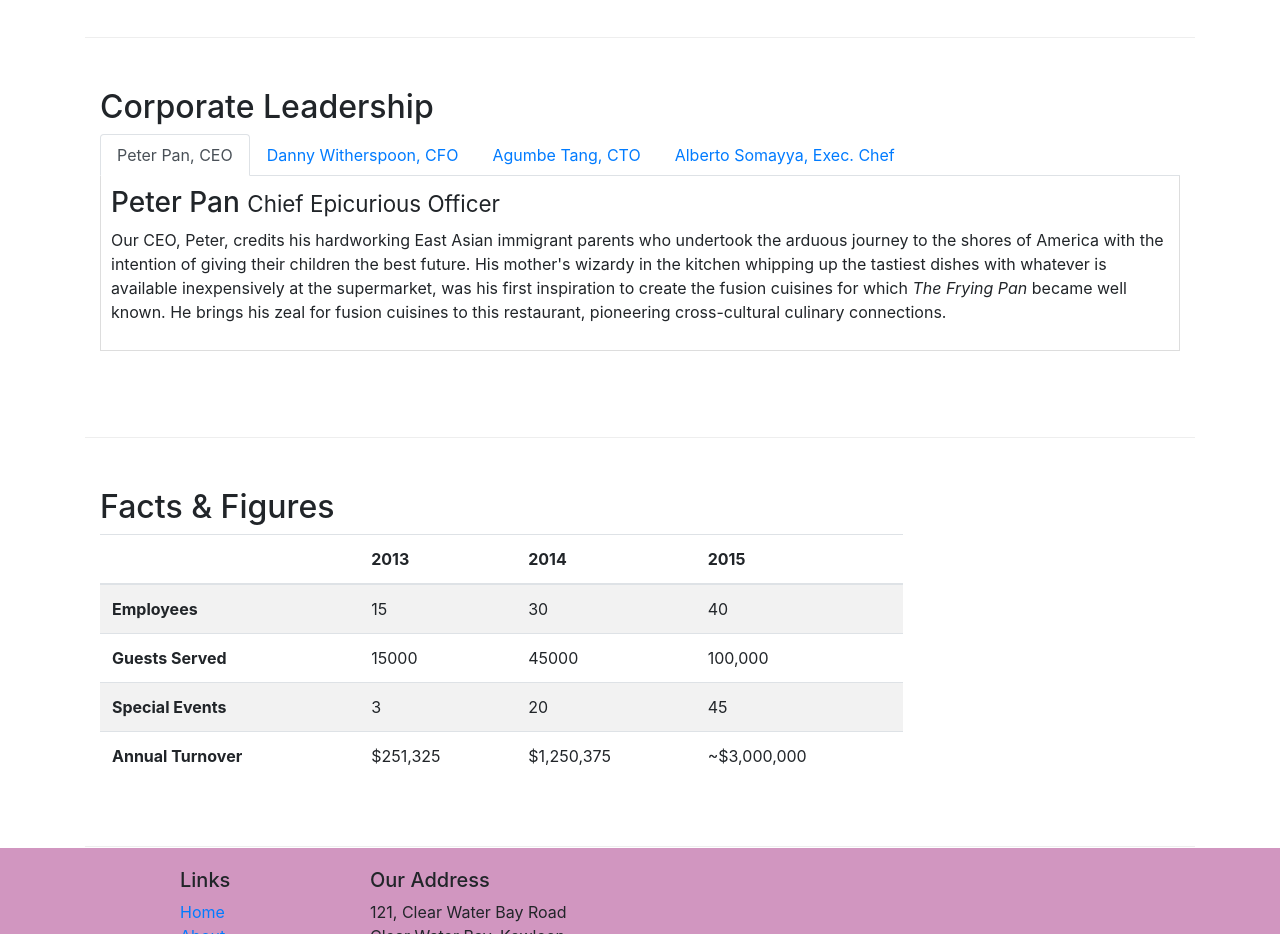
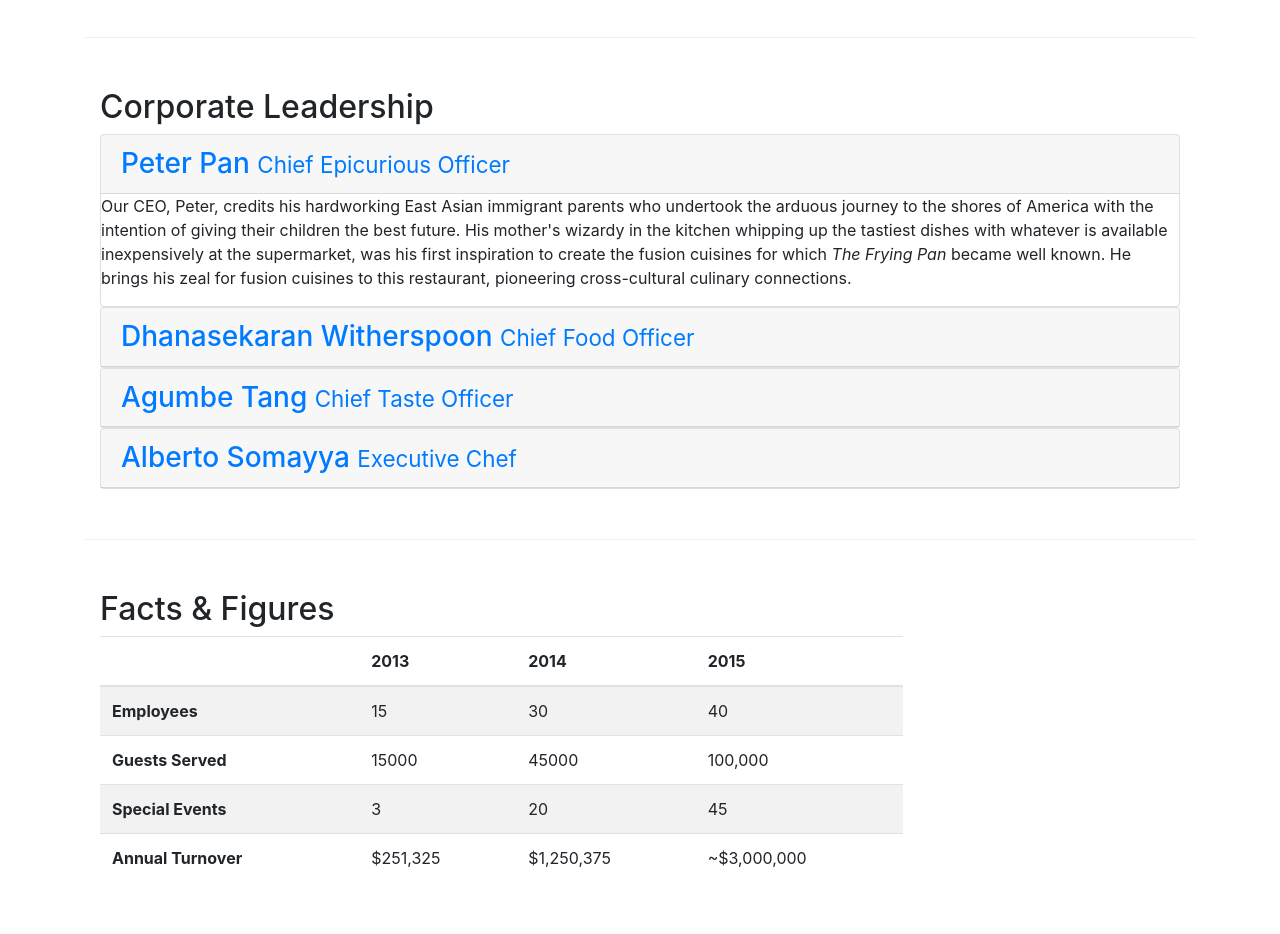
Before and after one commit to Sasa94s/conFusion, a website: page aboutus.html in a window 1280 px wide. Shown: the part 820-1754 px from the top of the page. Drawn offline with nearby package versions, Linux system fonts and the light colour scheme.

Commit message:
acordion

```diff
--- a/aboutus.html
+++ b/aboutus.html
@@ -103,41 +103,63 @@
             <div class="col-sm col-md">
                 <h2>Corporate Leadership</h2>
 
-                <ul class="nav nav-tabs">
-                    <li class="nav-item">
-                        <a href="#peter" class="nav-link active" data-toggle="tab">Peter Pan, CEO</a>
-                    </li>
-                    <li class="nav-item">
-                        <a class="nav-link" href="#danny" role="tab"
-                          data-toggle="tab">Danny Witherspoon, CFO</a>
-                      </li>
-                      <li class="nav-item">
-                        <a class="nav-link" href="#agumbe"role="tab"
-                          data-toggle="tab">Agumbe Tang, CTO</a>
-                      </li>
-                      <li class="nav-item">
-                        <a class="nav-link" href="#alberto" role="tab"
-                          data-toggle="tab">Alberto Somayya, Exec. Chef</a>
-                      </li>
-                </ul>
-                <div class="tab-content">
-                    <div role="tabpanel" class="tab-pane fade show active" id="peter">
-                        <h3>Peter Pan <small>Chief Epicurious Officer</small></h3>
+
+                <div id="accordion" role="tablist">
+                    <div class="card">
+                        <div class="card-header" role="tab" id="peterhead">
+                            <h3 class="mb-0">
+                                <a href="#peter" class="no-underline" data-toggle="collapse" data-parent="#accordion">
+                                    Peter Pan <small>Chief Epicurious Officer</small></a>
+                            </h3>
+                        </div>
+                        <div role="tabpanel" class="collapse show" id="peter">
+                            <div class="card-block">
                                 <p class="hidden-xs-down">Our CEO, Peter, credits his hardworking East Asian immigrant parents who undertook the arduous journey to the shores of America with the intention of giving their children the best future. His mother's wizardy in the kitchen whipping up the tastiest dishes with whatever is available inexpensively at the supermarket, was his first inspiration to create the fusion cuisines for which <em>The Frying Pan</em> became well known. He brings his zeal for fusion cuisines to this restaurant, pioneering cross-cultural culinary connections.</p>
                             </div>
-                    <div role="tabpanel" class="tab-pane fade" id="danny">
-                        <h3>Dhanasekaran Witherspoon <small>Chief Food Officer</small></h3>
+                        </div>
+                    </div>
+                    <div class="card">
+                        <div class="card-header" role="tab" id="dannyhead">
+                            <h3 class="mb-0">
+                                <a href="#danny" class="collapsed no-underline" data-toggle="collapse" data-parent="#accordion">
+                                    Dhanasekaran Witherspoon <small>Chief Food Officer</small>
+                                </a>
+                            </h3>
+                        </div>
+                        <div role="tabpanel" class="collapse" id="danny">
+                            <div class="card-block">
                                 <p class="hidden-xs-down">Our CFO, Danny, as he is affectionately referred to by his colleagues, comes from a long established family tradition in farming and produce. His experiences growing up on a farm in the Australian outback gave him great appreciation for varieties of food sources. As he puts it in his own words, <em>Everything that runs, wins, and everything that stays, pays!</em></p>
                             </div>
-                    <div role="tabpanel" class="tab-pane fade" id="agumbe">
-                        <h3>Agumbe Tang <small>Chief Taste Officer</small></h3>
+                        </div>
+                    </div>
+                    <div class="card">
+                            <div class="card-header" role="tab" id="agumbehead">
+                                <h3 class="mb-0">
+                                    <a class="collapsed no-underline" data-toggle="collapse" data-parent="#accordion" href="#agumbe">
+                                        Agumbe Tang <small>Chief Taste Officer</small>
+                                    </a>
+                                </h3>
+                            </div>
+                            <div role="tabpanel" class="collapse" id="agumbe">
+                                <div class="card-block">
                                     <p class="hidden-xs-down">Blessed with the most discerning gustatory sense, Agumbe, our CTO, personally ensures that every dish that we serve meets his exacting tastes. Our chefs dread the tongue lashing that ensues if their dish does not meet his exacting standards. He lives by his motto, <em>You click only if you survive my lick.</em></p>
                                 </div>
-                    <div role="tabpanel" class="tab-pane fade" id="alberto">
-                        <h3>Alberto Somayya <small>Executive Chef</small></h3>
+                            </div>
+                        </div>
+                        <div class="card">
+                            <div class="card-header" role="tab" id="albertohead">
+                                <h3 class="mb-0">
+                                    <a class="collapsed no-underline" data-toggle="collapse" data-parent="#accordion" href="#alberto">
+                                        Alberto Somayya <small>Executive Chef</small>
+                                    </a>
+                                </h3>
+                            </div>
+                            <div role="tabpanel" class="collapse" id="alberto">
+                                <div class="card-block">
                                     <p class="hidden-xs-down">Award winning three-star Michelin chef with wide International experience having worked closely with whos-who in the culinary world, he specializes in creating mouthwatering Indo-Italian fusion experiences. He says, <em>Put together the cuisines from the two craziest cultures, and you get a winning hit! Amma Mia!</em></p>
                                 </div>
-
+                            </div>
+                        </div>
                 </div>
 
             </div>
--- a/css/styles.css
+++ b/css/styles.css
@@ -44,3 +44,7 @@
     border-bottom: 1px solid #ddd;
     padding: 10px;
 }
+
+.no-underline {
+    text-decoration: none !important;
+}
```
Lines whose indentation alone changed are shown as unchanged.
